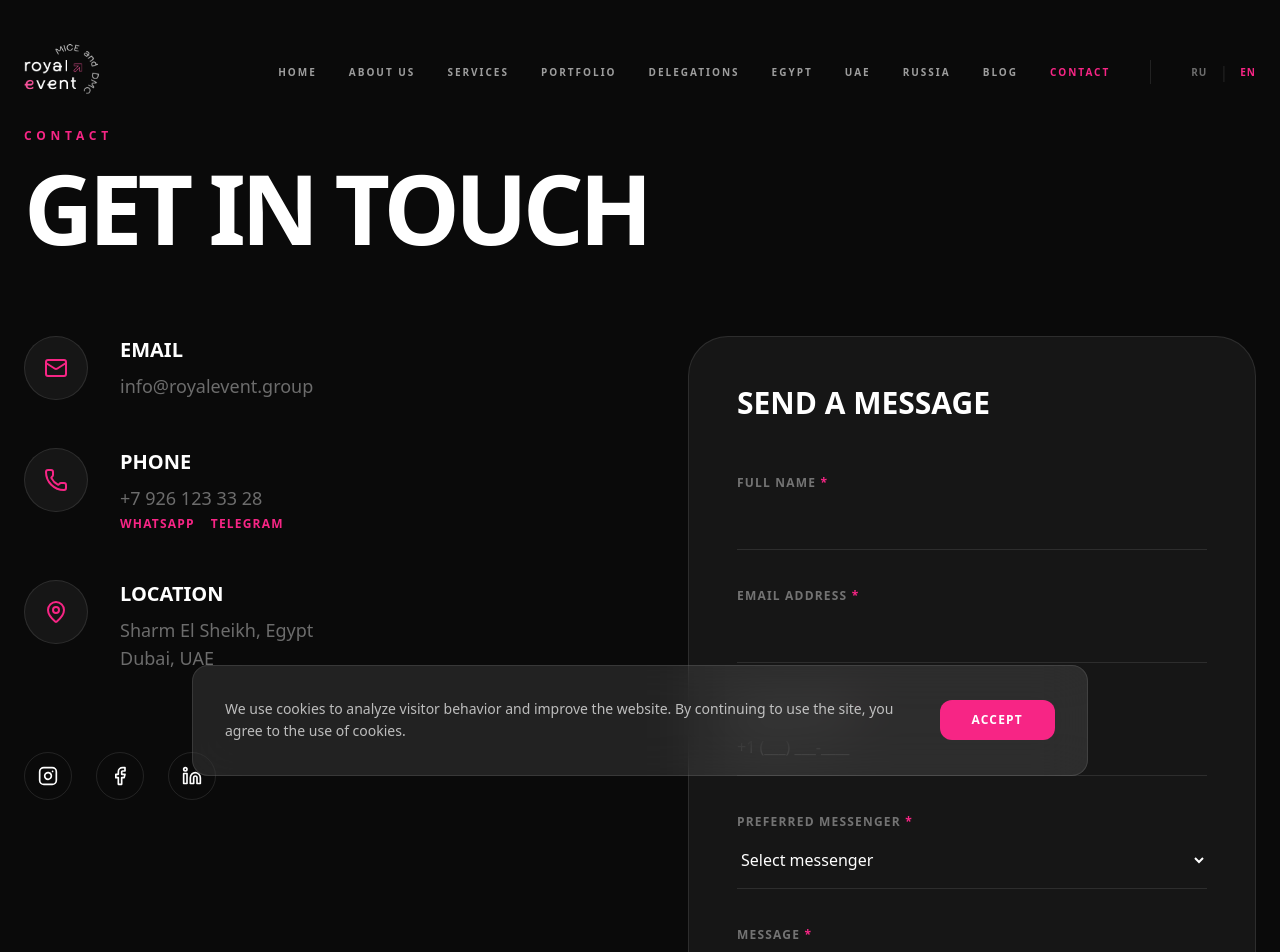
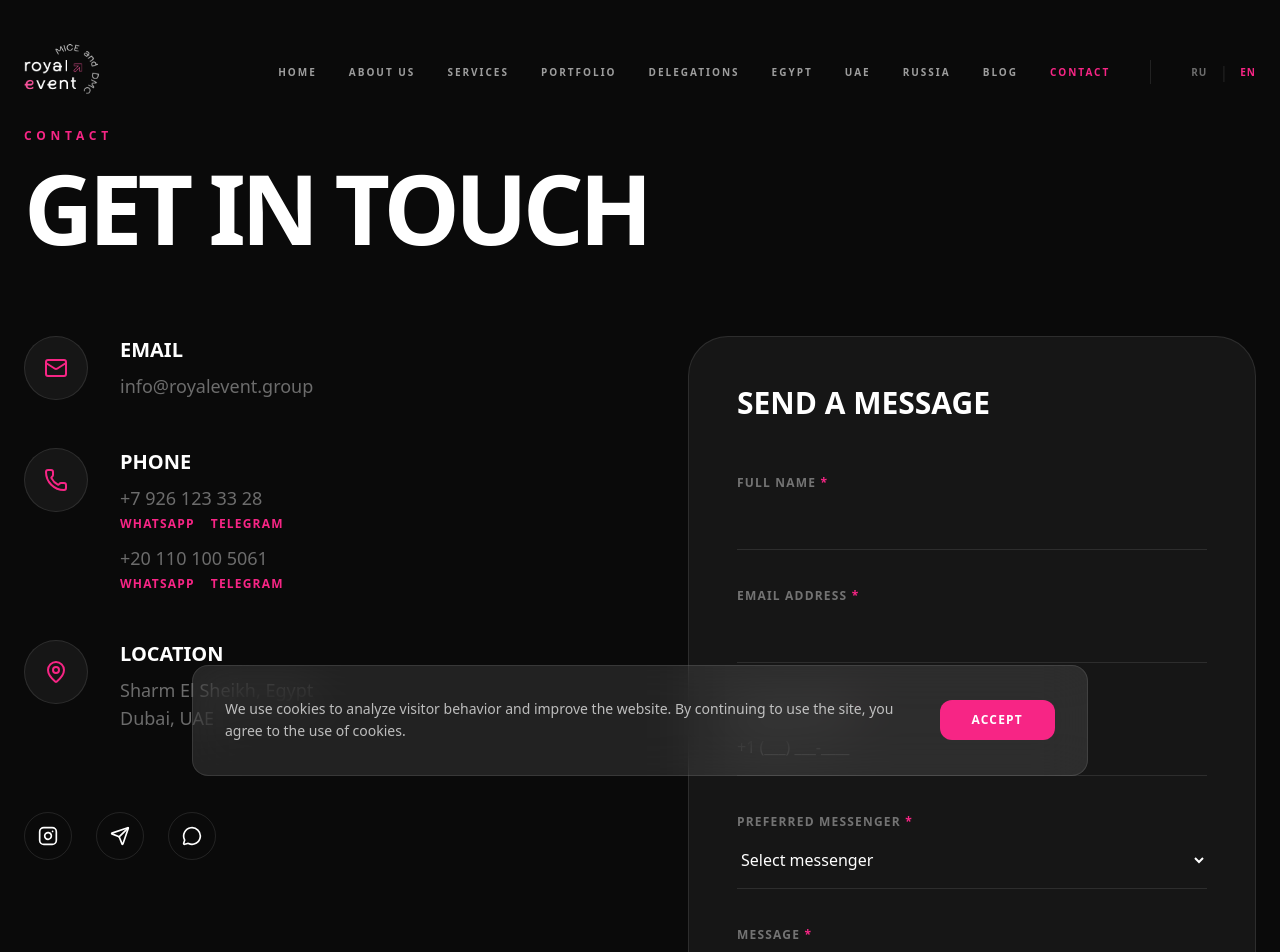
Before and after one commit to kseniausacheva/royal-event-group---delegations-1-, a React (Vite) app: page /en/contact in a window 1280 px wide. Shown: the top 952 px of the page. Built offline with nearby package versions, Linux system fonts and the light colour scheme.

Commit message:
Update Contact.tsx

```diff
--- a/src/pages/Contact.tsx
+++ b/src/pages/Contact.tsx
@@ -1,7 +1,7 @@
 import React from 'react';
 import { motion } from 'framer-motion';
 import { useLanguage } from '../LanguageContext';
-import { Mail, Phone, MapPin, Instagram, Facebook, Linkedin } from 'lucide-react';
+import { Mail, Phone, MapPin, Instagram, Send, MessageCircle } from 'lucide-react';
 import SEO from '../components/SEO';
 
 import ContactForm from '../components/ContactForm';
@@ -49,9 +49,10 @@ const Contact = () => {
                 </div>
                 <div>
                   <h4 className="text-xl font-display font-bold uppercase mb-2">{t.contactPage.labels.phone}</h4>
-                  <div className="space-y-1">
+                  <div className="space-y-3">
+                    <div>
                       <p className="text-white/40 text-lg">+7 926 123 33 28</p>
-                    <div className="flex gap-4">
+                      <div className="flex gap-4 mt-1">
                         <a
                           href="https://wa.me/79261233328"
                           target="_blank"
@@ -70,6 +71,28 @@ const Contact = () => {
                         </a>
                       </div>
                     </div>
+                    <div>
+                      <p className="text-white/40 text-lg">+20 110 100 5061</p>
+                      <div className="flex gap-4 mt-1">
+                        <a
+                          href="https://wa.me/201101005061"
+                          target="_blank"
+                          rel="noopener noreferrer"
+                          className="text-xs font-bold uppercase tracking-widest text-royal-pink hover:text-white transition-colors"
+                        >
+                          WhatsApp
+                        </a>
+                        <a
+                          href="https://t.me/+201101005061"
+                          target="_blank"
+                          rel="noopener noreferrer"
+                          className="text-xs font-bold uppercase tracking-widest text-royal-pink hover:text-white transition-colors"
+                        >
+                          Telegram
+                        </a>
+                      </div>
+                    </div>
+                  </div>
                 </div>
               </div>
               <div className="flex items-start gap-8">
@@ -84,11 +107,33 @@ const Contact = () => {
             </div>
 
             <div className="flex gap-6">
-              {[Instagram, Facebook, Linkedin].map((Icon, i) => (
-                <a key={i} href="#" className="w-12 h-12 rounded-full border border-white/10 flex items-center justify-center hover:border-royal-pink hover:text-royal-pink transition-all">
-                  <Icon className="w-5 h-5" />
+              <a
+                href="https://instagram.com"
+                target="_blank"
+                rel="noopener noreferrer"
+                aria-label="Instagram"
+                className="w-12 h-12 rounded-full border border-white/10 flex items-center justify-center hover:border-royal-pink hover:text-royal-pink transition-all"
+              >
+                <Instagram className="w-5 h-5" />
               </a>
-              ))}
+              <a
+                href="https://t.me/+79261233328"
+                target="_blank"
+                rel="noopener noreferrer"
+                aria-label="Telegram"
+                className="w-12 h-12 rounded-full border border-white/10 flex items-center justify-center hover:border-royal-pink hover:text-royal-pink transition-all"
+              >
+                <Send className="w-5 h-5" />
+              </a>
+              <a
+                href="https://max.ru"
+                target="_blank"
+                rel="noopener noreferrer"
+                aria-label="Max"
+                className="w-12 h-12 rounded-full border border-white/10 flex items-center justify-center hover:border-royal-pink hover:text-royal-pink transition-all"
+              >
+                <MessageCircle className="w-5 h-5" />
+              </a>
             </div>
           </motion.div>
 
```
Lines whose indentation alone changed are shown as unchanged.
